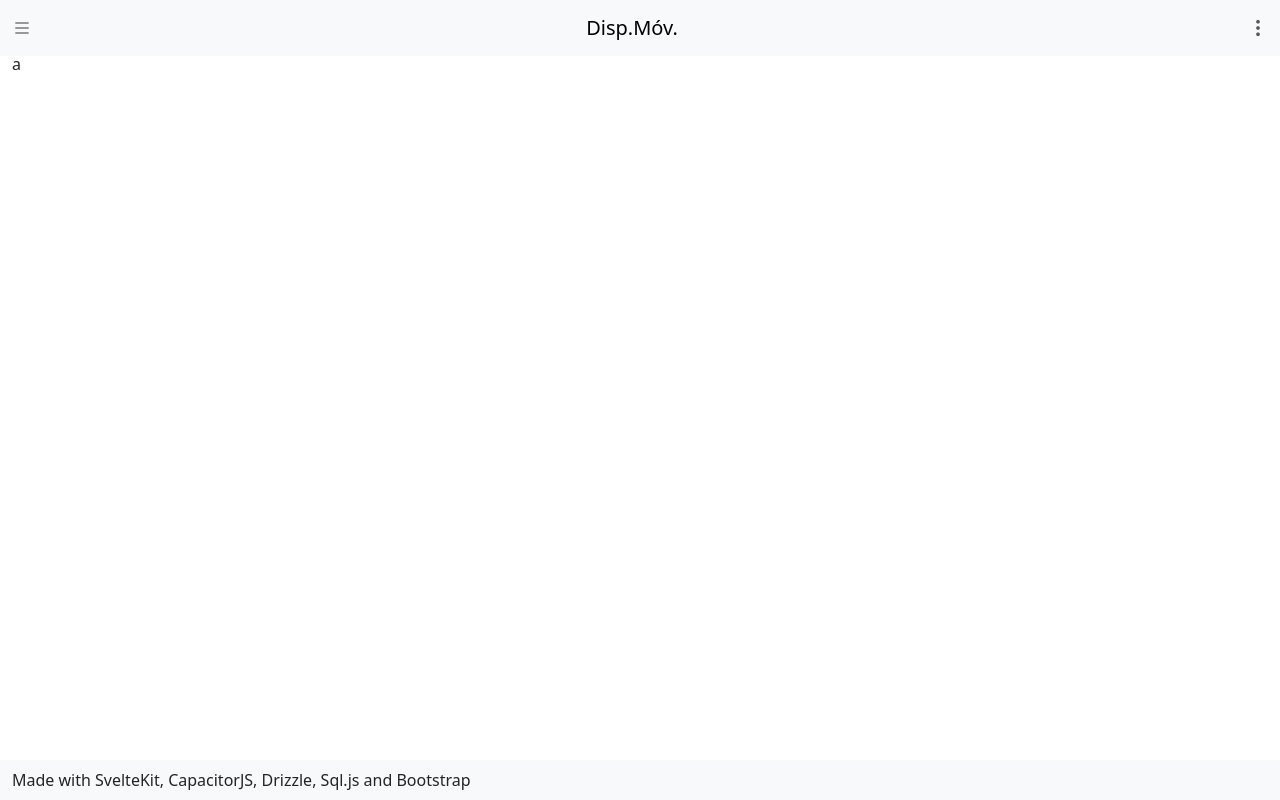
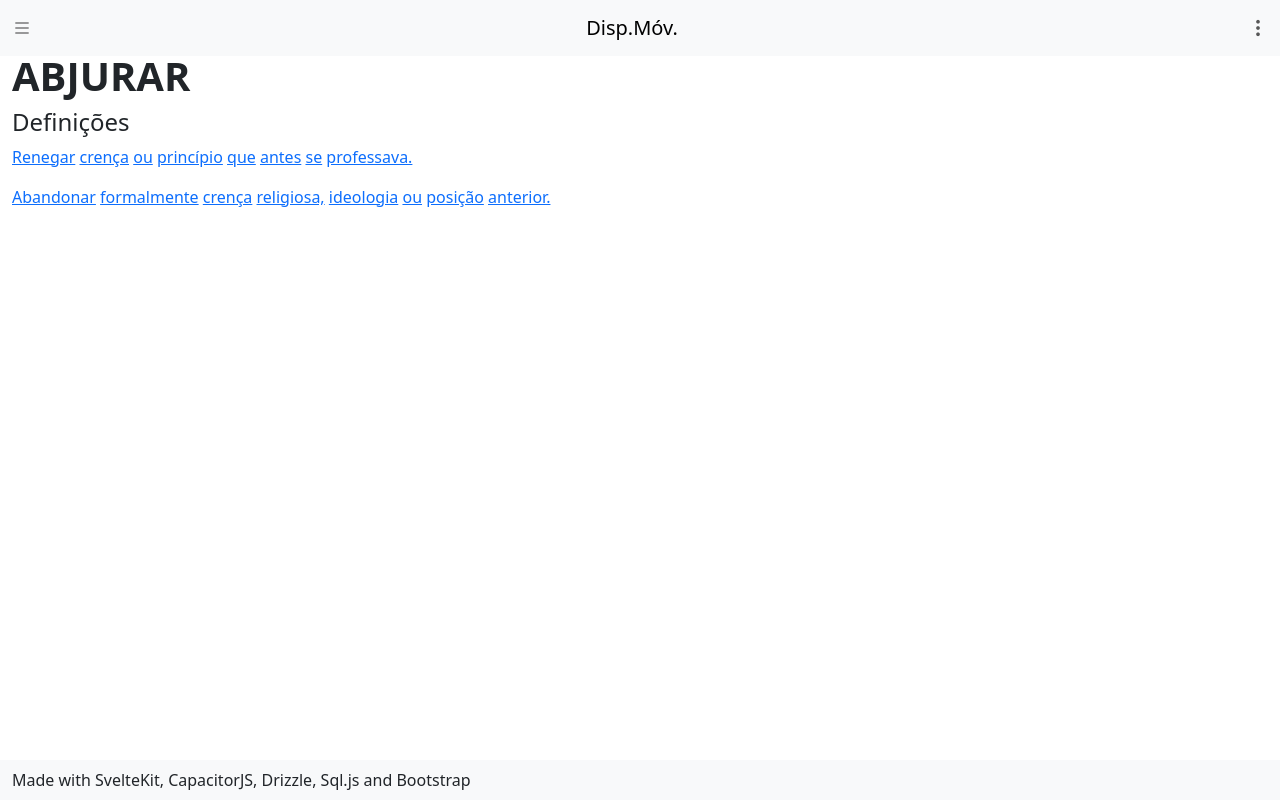
Before and after one commit to arthuraleixovital/meu-projeto-capacitor, a SvelteKit app: page /dicionario/abjurar in a window 1280 px wide. Built offline with nearby package versions, Linux system fonts and the light colour scheme.

Commit message:
Aula 17/06/2025

```diff
--- /dev/null
+++ b/src/routes/dicionario/[nome]/+page.js
@@ -0,0 +1,7 @@
+import { dicionario } from '$lib/dicionario.js';
+export async function load({ params }) {
+  const name = params.nome;
+  let palavra = dicionario.filter((palavra) => palavra.palavra == name);
+
+  return { palavra };
+}
--- a/src/routes/dicionario/[nome]/+page.server.js
+++ /dev/null
@@ -1,5 +0,0 @@
-export async function load({ params }) {
-    const name = params.nome
-    console.log(params.id)
-    return { name };
-  }
--- a/src/routes/dicionario/[nome]/+page.svelte
+++ b/src/routes/dicionario/[nome]/+page.svelte
@@ -1 +1,32 @@
-a
+<script>
+	let { data } = $props();
+	let def = $state([]);
+
+	if (!data.palavra || data.palavra.length === 0) {
+		data.palavra = [{ palavra: 'Palavra não encontrada', definicoes: [] }];
+	}
+
+	function listagem() {
+		for (let i = 0; i < data.palavra[0].definicoes.length; i++) {
+			const palavras = data.palavra[0].definicoes[i].split(' ');
+			for (const palavra of palavras) {
+				def.push(palavra);
+			}
+		}
+	}
+	listagem();
+	console.log(def);
+</script>
+
+<h1><b>{data.palavra[0].palavra.toUpperCase()}</b></h1>
+
+{#if data.palavra[0].definicoes.length > 0}
+	<h4>Definições</h4>
+	{#each data.palavra[0].definicoes as definicao}
+		<p>
+			{#each definicao.split(' ') as palavra}
+				<a href={'/dicionario/' + palavra.replace(/[.,!?]/g, '')}>{palavra}</a>{' '}
+			{/each}
+		</p>
+	{/each}
+{/if}
```
Also changed, not shown: src/routes/dicionario/+page.svelte (+9 -0 lines), src/lib/dicionario.js.
